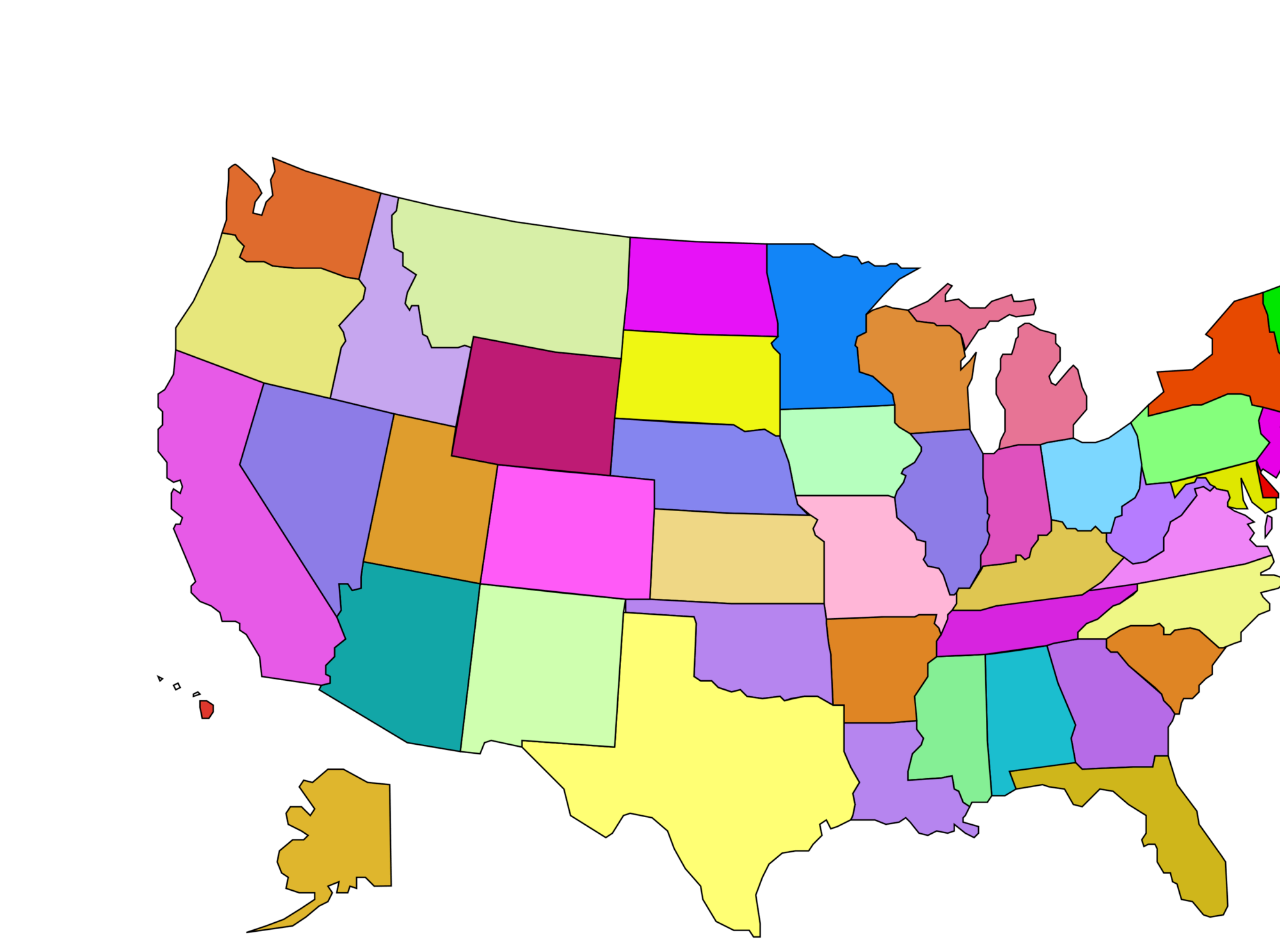
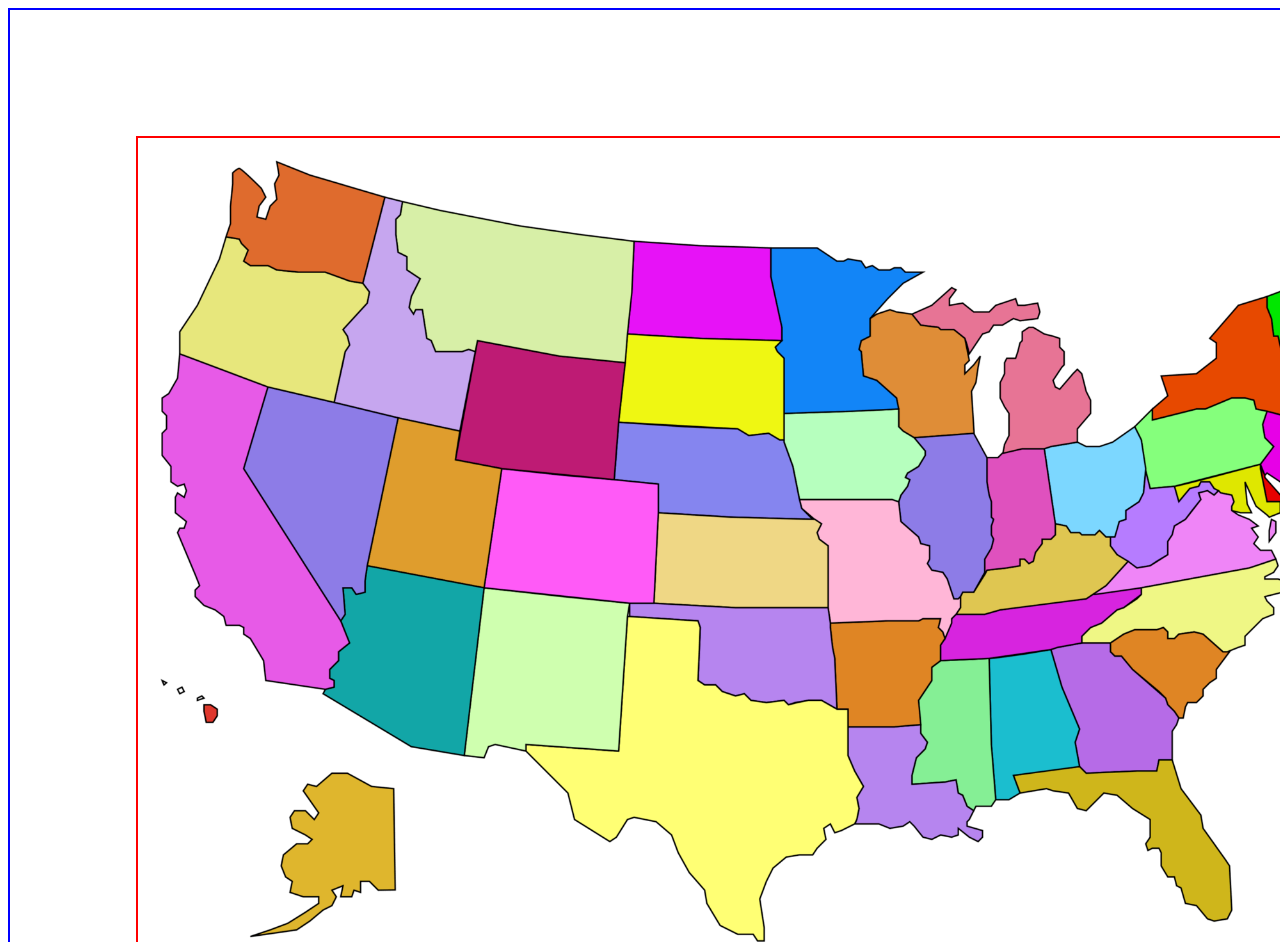
Before and after one commit to dokie123/PandaPic, a plain HTML site: page index.html in a window 1280 px wide. Shown: the top 942 px of the page. Drawn offline with Linux system fonts and the light colour scheme.

Commit message:
Update index.html

```diff
--- a/index.html
+++ b/index.html
@@ -14,10 +14,12 @@
         width: 100vw;
         height: 100vh;
         padding: 10%;
+        border: 2px solid blue;
       }
       #nav * {
         width: 100%;
         object-fit: scale-down;
+        border: 2px solid red;
       }
     </style>
   </head>
```
